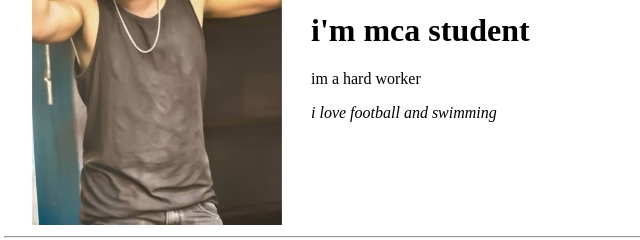
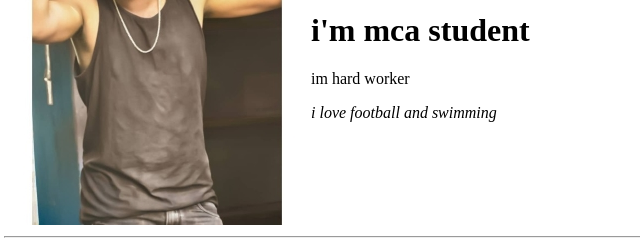
Before and after one commit to pillutlanaveen/cv1, a plain HTML site: page index.html in a window 1280 px wide. Shown: the part 171-411 px from the top of the page, 4-644 px from the left. Drawn offline with Linux system fonts and the light colour scheme.

Commit message:
Update index.html

```diff
--- a/index.html
+++ b/index.html
@@ -10,7 +10,7 @@
 <td>
   <h1> P.NAVEEN &#128512; </h1>
   <h1>i'm mca student</h1>
-  <p>im a hard worker</p><em><i future skills><em></em></i>
+  <p>im hard worker</p><em><i future skills><em></em></i>
   <p> i love football and swimming</p></td>
 </tr>
 </table>
```
